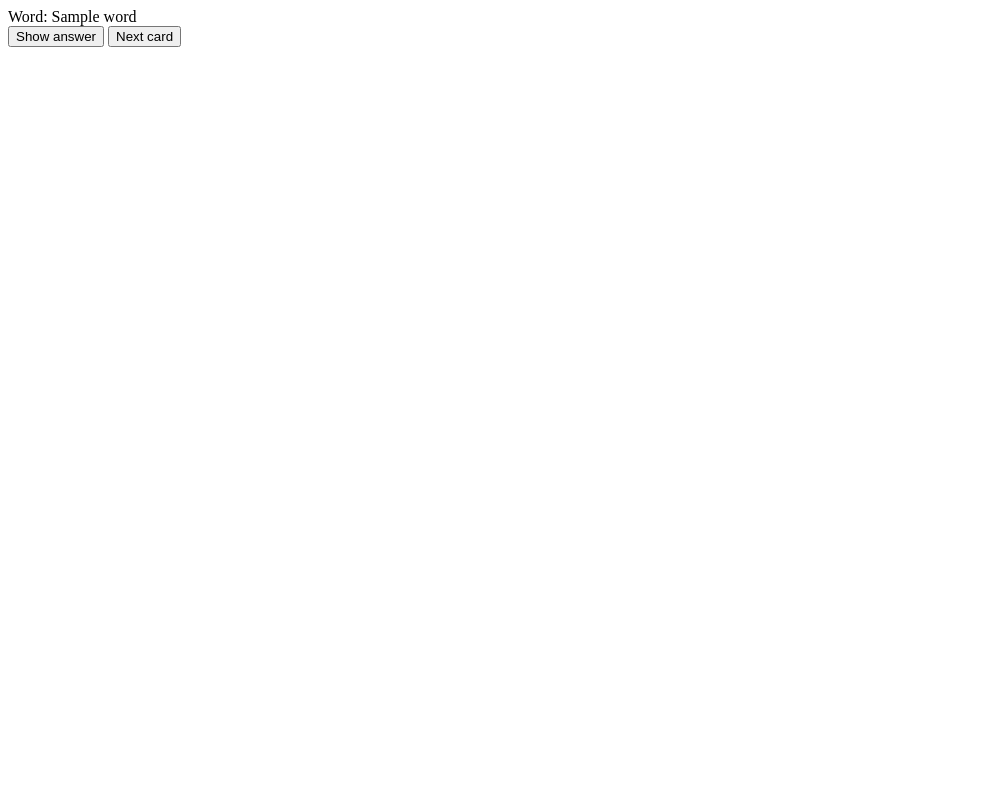
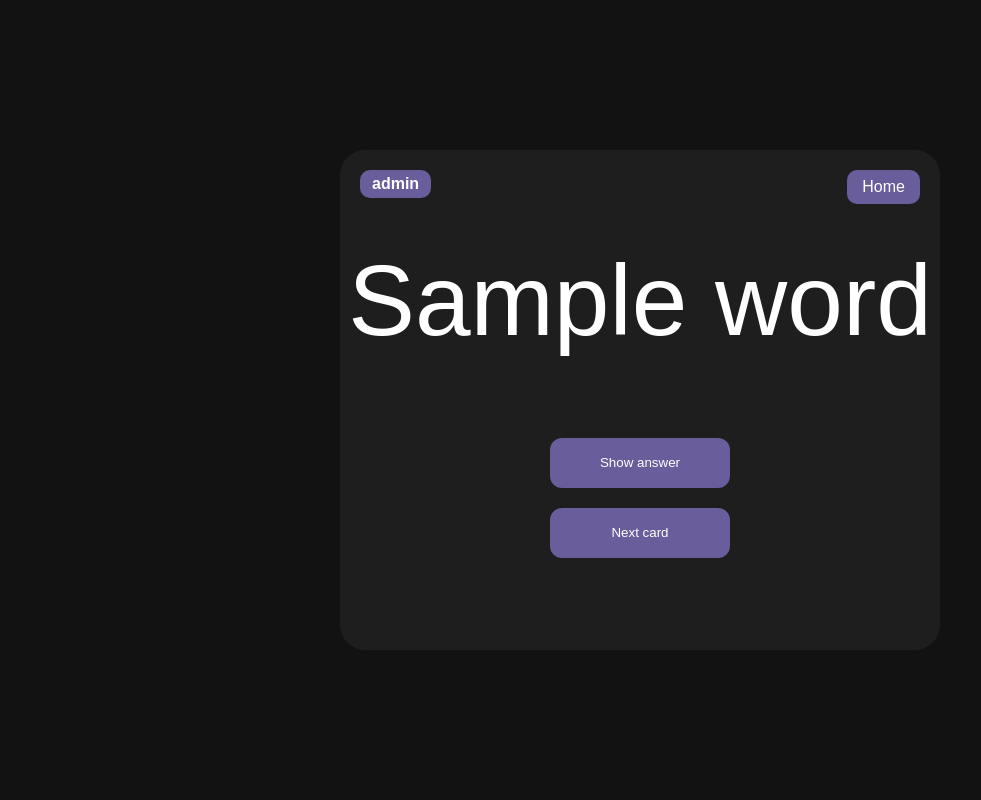
Before and after one commit to b0larp3ar/KanjiDeck, a Flask app: template templates/review.html in a window 1280 px wide. Shown: the whole page, without its empty margins (0-981 px from the left). Run offline with Flask 3, Linux system fonts and the light colour scheme; the template is opened without the code that fills it: most values are stand-ins (such as "Sample title", 1, 10 or a date in 2020).

Commit message:
Add JLPT level filtering and modern UI

```diff
--- a/app.py
+++ b/app.py
@@ -16,7 +16,7 @@ def review(level):
     cursor.execute("SELECT word, meaning FROM Vocabulary WHERE level=? ORDER BY RANDOM() LIMIT 1", (level,))
     card=cursor.fetchone()
     conn.close()
-    return render_template("review.html", word=card[0], meaning=card[1])
+    return render_template("review.html", word=card[0], meaning=card[1], level=level)
 
 #run flask
 if __name__=="__main__":
--- /dev/null
+++ b/static/review_style.css
@@ -0,0 +1,91 @@
+body{
+    margin:0;
+    background-color:#121212;
+    font-family: Arial, sans-serif;
+
+    display:flex;
+    justify-content:center;
+    align-items:center;
+
+    height:100vh;
+}
+
+.card{
+    position: relative;
+
+    width:600px;
+    height:500px;
+
+    background-color:#1E1E1E;
+
+    border-radius:25px;
+
+    display:flex;
+    flex-direction:column;
+    justify-content:center;
+    align-items:center;
+    gap:20px;
+}
+
+.level-badge{
+    position: absolute;
+    top: 20px;
+    left: 20px;
+
+    background-color: #695D9C;
+    font-weight: bold;
+
+    color: white;
+
+    padding: 5px 12px;
+
+    border-radius: 10px;
+
+    font-size: 16px;
+}
+
+.home{
+    position:absolute;
+    top:20px;
+    right:20px;
+
+    background:#695D9C;
+    color:white;
+
+    padding:8px 15px;
+
+    border-radius:10px;
+
+    text-decoration:none;
+}
+
+#word{
+    font-size: 100px;
+    color: white;
+}
+
+#meaning{
+    color:white;
+    font-size:30px;
+    min-height:40px;
+}
+
+.flashcard-buttons{
+    width:180px;
+    height:50px;
+
+    border:none;
+    border-radius:12px;
+
+    background-color:#695D9C;
+
+    color:white;
+
+    cursor:pointer;
+
+    transition: 0.2s;
+}
+
+button:hover{
+    transform: translateY(-2px);
+}
--- a/templates/review.html
+++ b/templates/review.html
@@ -4,20 +4,27 @@
     <meta charset="UTF-8">
     <meta name="viewport" content="width=device-width, initial-scale=1.0">
     <title>Review</title>
+    <link rel="stylesheet" href="{{url_for('static', filename='review_style.css')}}">
 </head>
 <body>
-    <div id="word">Word: {{word}}</div> <!--Word-->
+    <div class="card">
+        <div class="level-badge">{{level}}</div>
 
-    <div id="meaning"></div> <!--Meaning-->
+        <a href="/" class="home">Home</a>
 
-    <button onclick="showAnswer()">Show answer</button> <!--Show answer button-->
+        <div id="word">{{word}}</div> <!--Word-->
 
-    <button onclick="location.reload()">Next card</button> <!--Next card button-->
+        <div id="meaning"></div> <!--Meaning-->
+
+        <button onclick="showAnswer()" class="flashcard-buttons">Show answer</button> <!--Show answer button-->
+
+        <button onclick="location.reload()" class="flashcard-buttons">Next card</button> <!--Next card button-->
+    </div>
 
     <!--Script-->
     <script>
         function showAnswer(){
-            document.getElementById("meaning").innerHTML="Meaning: {{meaning}}";
+            document.getElementById("meaning").innerHTML="{{meaning}}";
         }
     </script>
 </body>
```
Also changed, not shown: static/home_style.css (added, +50 -0 lines), templates/home.html (+15 -6 lines), 1 other file.
